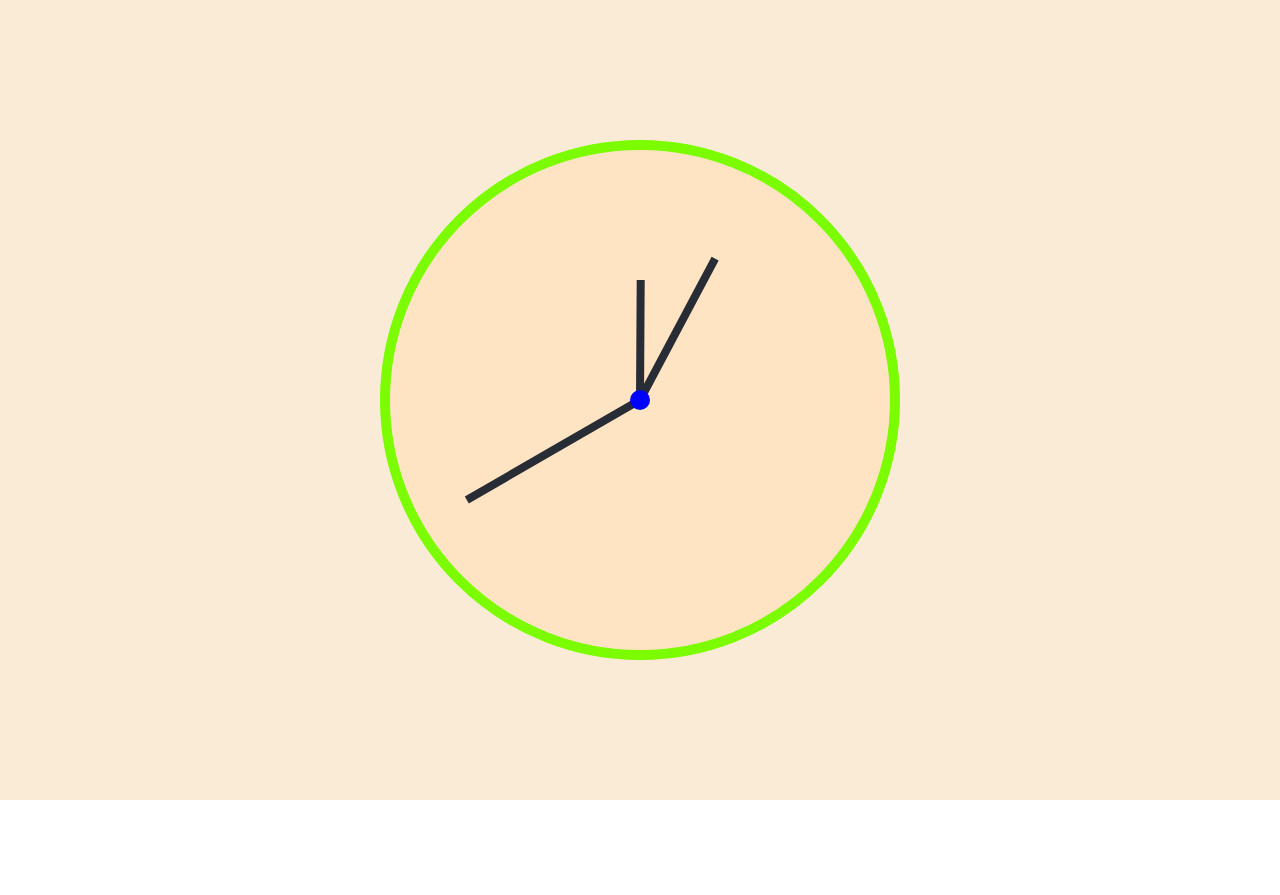
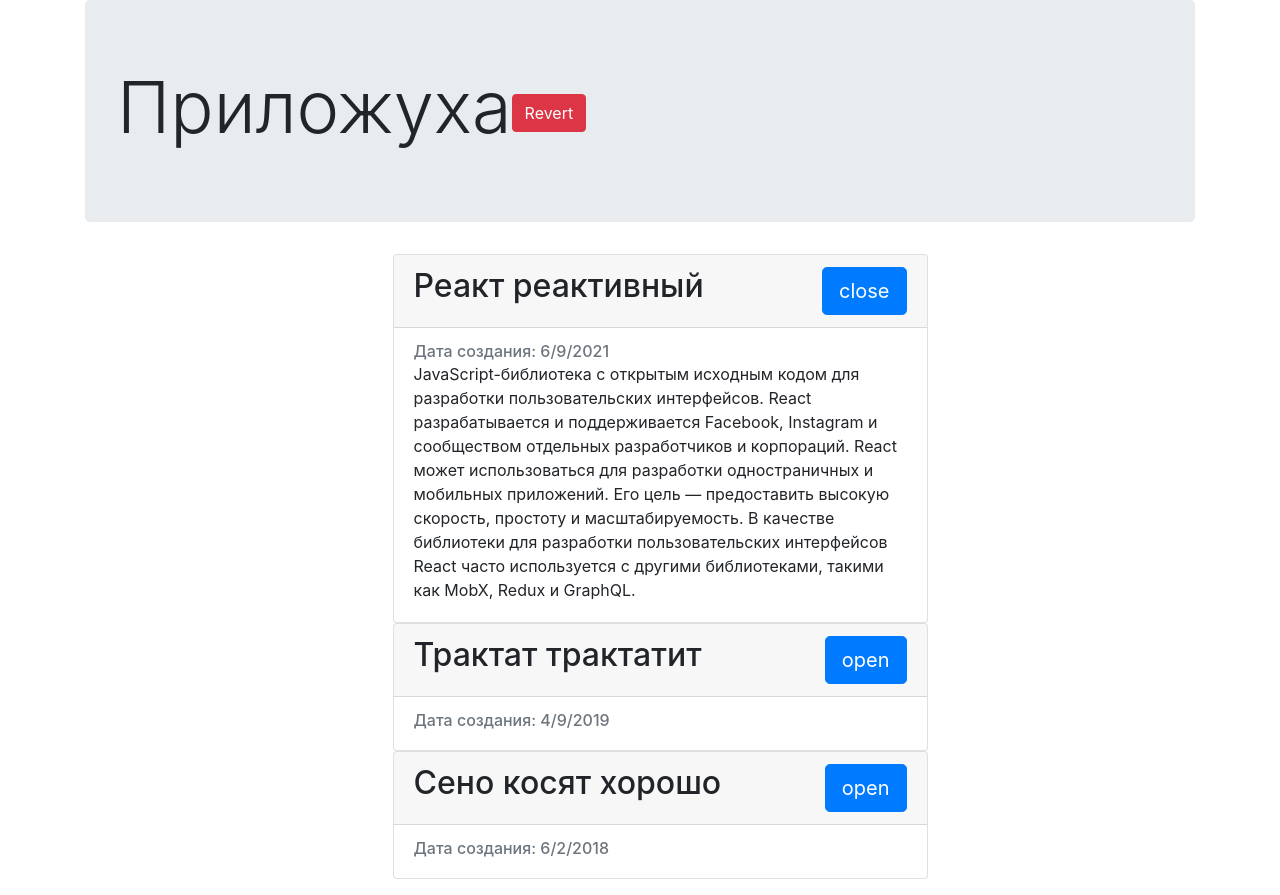
Before and after one commit to karelalex/react_hw5, a React (Create React App) app: page / in a window 1280 px wide. Before the commit the page ends 800 px from the top, so only its background shows below. Built offline with nearby package versions, Linux system fonts and the light colour scheme.

Commit message:
Добавлено упражнение 5

```diff
--- a/package.json
+++ b/package.json
@@ -8,7 +8,9 @@
     "@testing-library/jest-dom": "^5.13.0",
     "@testing-library/react": "^11.2.7",
     "@testing-library/user-event": "^12.8.3",
+    "bootstrap": "^4.6.0",
     "react": "^17.0.2",
+    "react-bootstrap": "^1.6.1",
     "react-dom": "^17.0.2",
     "react-scripts": "4.0.3",
     "typescript": "^4.3.2",
--- a/src/App.js
+++ b/src/App.js
@@ -1,13 +1,49 @@
 import './App.css';
-import './ex4.css'
+import 'bootstrap/dist/css/bootstrap.min.css';
 import React from "react";
-import {Ex4} from "./Ex4";
+import {ArticleList} from "./Ex5";
+
+const articles = [
+    {
+        "id": "561651",
+        "date": "2021-06-09T15:03:23.000Z",
+        "title": "Реакт реактивный",
+        "text": " JavaScript-библиотека с открытым исходным кодом для разработки пользовательских интерфейсов. React разрабатывается и поддерживается Facebook, Instagram и сообществом отдельных разработчиков и корпораций. React может использоваться для разработки одностраничных и мобильных приложений. Его цель — предоставить высокую скорость, простоту и масштабируемость. В качестве библиотеки для разработки пользовательских интерфейсов React часто используется с другими библиотеками, такими как MobX, Redux и GraphQL.",
+    },
+    {
+        "id": "561161",
+        "date": "2019-04-09T18:03:23.000Z",
+        "title": "Трактат трактатит",
+        "text": "Первым паровым гусеничным трактором в мире, вероятно, можно считать изобретение англичанина Джона Гиткота[en] (изобретатель промышленного ткацкого станка) в 1832 (патент) и постройку в 1837 рабочего экземпляра машины, предназначенной для вспахивания и осушения английских болот. В 1858 году американец W. P. Miller изобрёл и построил гусеничный трактор, с которым участвовал в сельскохозяйственной выставке города Мэрисвилл (Калифорния) в 1858 году и получил премию за оригинальное изобретение (патент от 1859 г. US N23853 Warren P.Miller). Ни изобретение Гиткота, ни трактор Миллера дальнейшего развития не получили. Первой признанной практической гусеничной машиной стал Lombard Steam Log Hauler изобретателя Alvin Orlando Lombard в 1901 году.",
+    },
+    {
+        "id": "061561",
+        "date": "2018-06-02T11:03:23.000Z",
+        "title": "Сено косят хорошо",
+        "text": "Время сенокоса у русских крестьян считалось праздничным событием и ожидалось с нетерпением, в особенности молодыми людьми. При благоприятных условиях уборка сена считалась одной из приятнейших сельских работ. Мужчины и женщины, а в особенности девушки для работы в лугах наряжались в самое хорошее одеяние, как на торжественный праздник, в то время как на уборку хлеба надевали самое худшее. На сенокосе собирались в один стан, а на жатве каждая семья работала отдельно. Девчатам здесь было гульбище, на котором они, дружно работая граблями и сопровождая работу общей песней, рисовались перед парнями",
+    }
+
+]
 
 class App extends React.Component {
+    state = {
+        reverted: false
+    }
+
+    revert = () => this.setState({
+        reverted: !this.state.reverted
+    })
+
     render() {
         return (
             <div className="container">
-                <Ex4/>
+                <div className="jumbotron">
+                    <h1 className="display-3">
+                        Приложуха
+                        <button className="btn btn-danger" onClick = {this.revert}>Revert</button>
+                    </h1>
+                </div>
+                <ArticleList articles={this.state.reverted ? articles.slice().reverse() : articles}/>
             </div>
         );
     }
--- /dev/null
+++ b/src/Ex5.js
@@ -0,0 +1,71 @@
+import React from "react";
+import './ex5.css'
+
+export class Article extends React.Component {
+    constructor(props) {
+        super(props);
+
+        this.state = {
+            isOpen: props.defaultOpen
+        }
+    }
+
+    handleClick = () => {
+        this.setState({isOpen: !this.state.isOpen})
+    }
+
+    UNSAFE_componentWillMount() {
+        console.log('will mount')
+    }
+
+    UNSAFE_componentWillReceiveProps(nextProps, nextContext) {
+        console.log('will mount receive new props')
+        if (nextProps.defaultOpen !== this.props.defaultOpen) {
+            this.setState({
+                isOpen: nextProps.defaultOpen
+            })
+        }
+    }
+
+    UNSAFE_componentWillUpdate(nextProps, nextState, nextContext) {
+        console.log('component will update')
+    }
+
+    render() {
+        const {article} = this.props
+        const style = {width: '50%'}
+        const body = this.state.isOpen && <section className="card-text">{article.text}</section>
+        return (
+            <div className="card mx-auto" style={style}>
+                <div className="card-header">
+                    <h2>
+                        {article.title}
+                        <button onClick={this.handleClick} className="btn btn-primary btn-lg float-right">
+                            {this.state.isOpen ? 'close' : 'open'}
+                        </button>
+                    </h2>
+                </div>
+                <div className="card-body">
+                    <h6 className="card-subtitle text-muted">
+                        Дата создания: {(new Date(article.date)).toLocaleDateString()}
+                    </h6>
+                    {body}
+                </div>
+            </div>
+        )
+    }
+}
+
+export const ArticleList = ({articles}) => {
+    const articleElements = articles.map((article, index) => (
+        <li key={article.id} className="article-list__li">
+            <Article article={article} defaultOpen={index === 0}/>
+        </li>
+    ))
+
+    return (
+        <ul>
+            {articleElements}
+        </ul>
+    )
+}
--- a/src/ex4.css
+++ b/src/ex4.css
@@ -1,4 +1,4 @@
-.container {
+.container_e4 {
     display: flex;
     justify-content: center;
     align-items: center;
--- /dev/null
+++ b/src/ex5.css
@@ -0,0 +1,3 @@
+.article-list__li {
+    list-style: none;
+}
```
Also changed, not shown: 1 other file (tests, documents, lock files or other folders).
